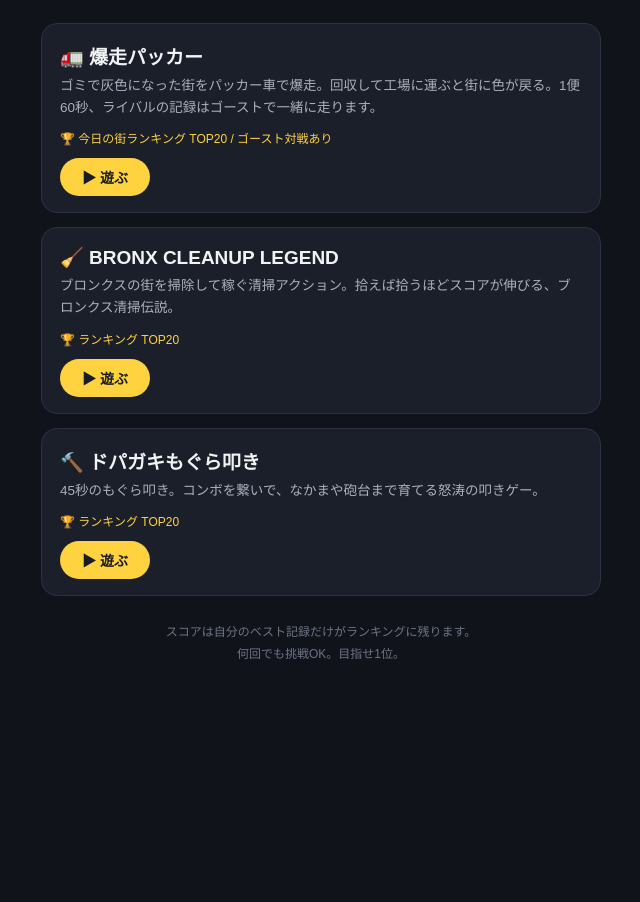
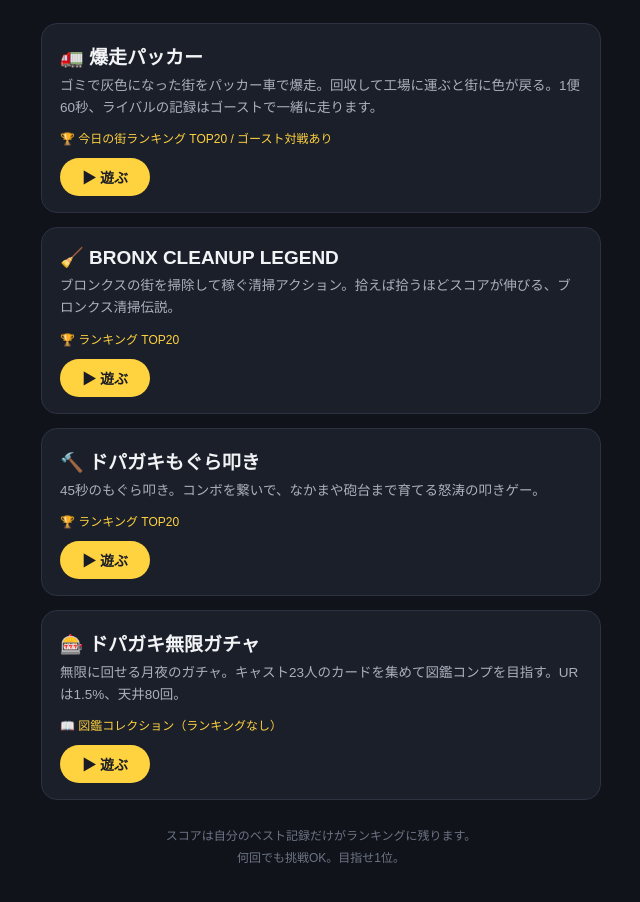
Before and after one commit to kuriipod-tech/kuriipod-tech.github.io, a plain HTML site: page index.html in a window 1280 px wide. Shown: the part 126-1028 px from the top of the page, without its empty margins (319-959 px from the left). Before the commit the page ends 839 px from the top, so only its background shows below. Drawn offline with Linux system fonts and the light colour scheme.

Commit message:
Add files via upload

```diff
--- a/index.html
+++ b/index.html
@@ -45,6 +45,13 @@
     <span class="play">▶ 遊ぶ</span>
   </a>
 
+  <a class="card" href="https://kuriipod-tech.github.io/dopagaki-gacha/">
+    <div class="ttl">🎰 ドパガキ無限ガチャ</div>
+    <p class="desc">無限に回せる月夜のガチャ。キャスト23人のカードを集めて図鑑コンプを目指す。URは1.5%、天井80回。</p>
+    <div class="meta">📖 図鑑コレクション（ランキングなし）</div>
+    <span class="play">▶ 遊ぶ</span>
+  </a>
+
   <p class="foot">スコアは自分のベスト記録だけがランキングに残ります。<br>何回でも挑戦OK。目指せ1位。</p>
 </div>
 </body>
```
